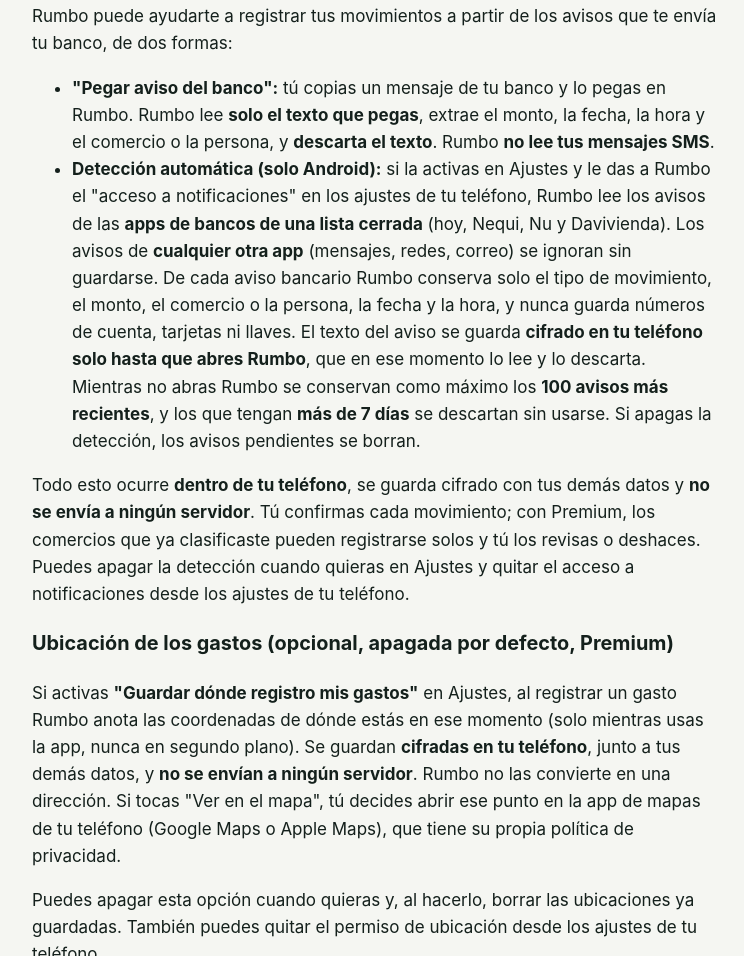
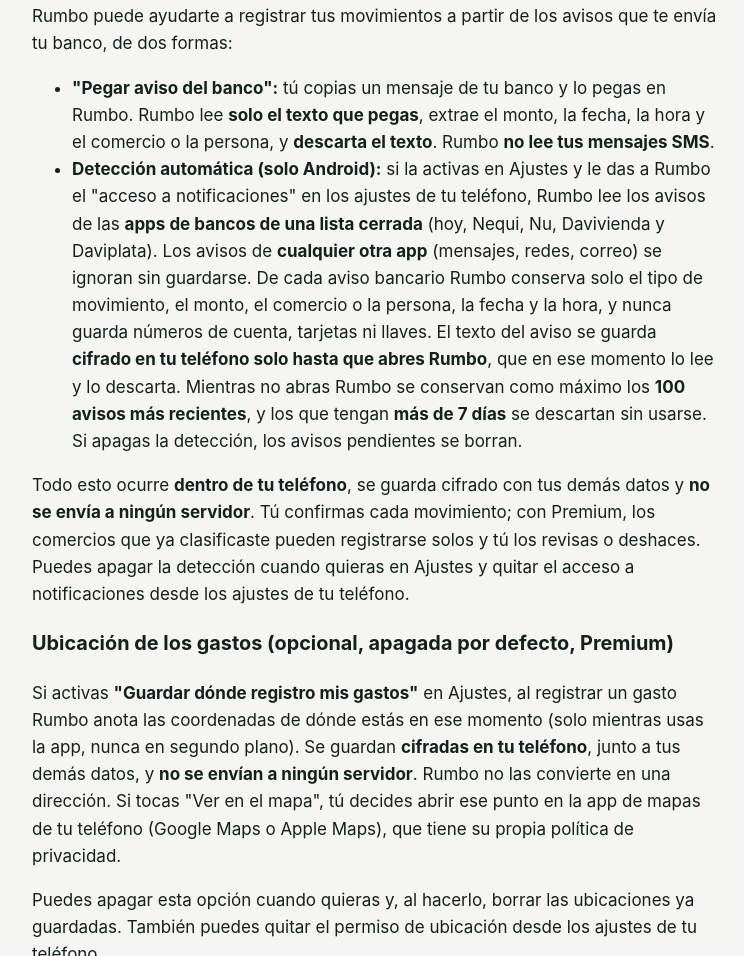
Before and after one commit to davidgaleano26/rumbo-legal, a plain HTML site: page privacidad.html in a window 1280 px wide. Shown: the part 1400-2356 px from the top of the page, without its empty margins (264-1008 px from the left). Drawn offline with Linux system fonts and the light colour scheme.

Commit message:
Deteccion automatica de Davivienda y Daviplata por palabras clave (paquetes y firmas verificados)

```diff
--- a/privacidad.html
+++ b/privacidad.html
@@ -67,7 +67,7 @@
     <li>
       <strong>Detección automática (solo Android):</strong> si la activas en Ajustes y le das a Rumbo el
       "acceso a notificaciones" en los ajustes de tu teléfono, Rumbo lee los avisos de las <strong>apps de bancos de una
-      lista cerrada</strong> (hoy, Nequi, Nu y Davivienda). Los avisos de <strong>cualquier otra app</strong> (mensajes, redes, correo) se
+      lista cerrada</strong> (hoy, Nequi, Nu, Davivienda y Daviplata). Los avisos de <strong>cualquier otra app</strong> (mensajes, redes, correo) se
       ignoran sin guardarse. De cada aviso bancario Rumbo conserva solo el tipo de movimiento, el monto, el comercio o la
       persona, la fecha y la hora, y nunca guarda números de cuenta, tarjetas ni llaves. El texto del aviso se guarda
       <strong>cifrado en tu teléfono solo hasta que abres Rumbo</strong>, que en ese momento lo lee y lo descarta. Mientras
```
